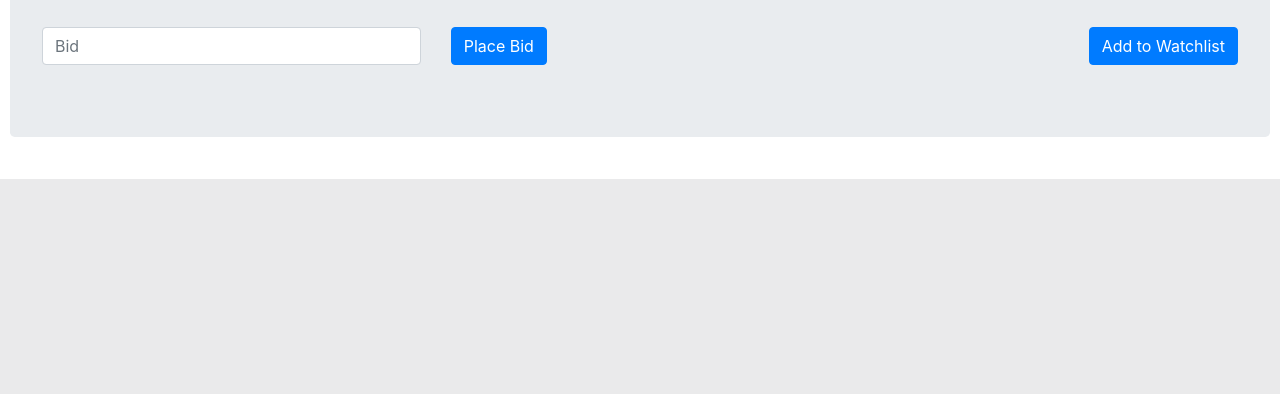
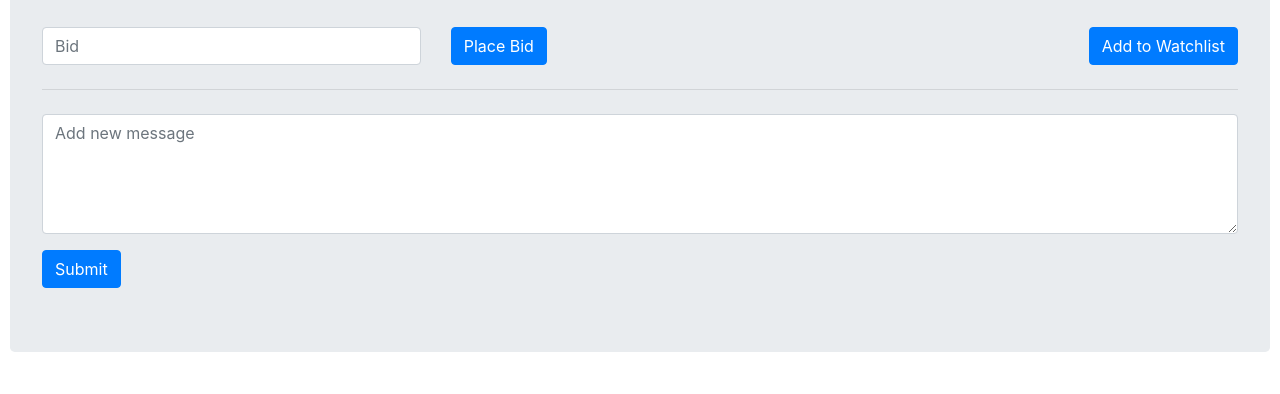
Before and after one commit to fabimass/ecommerce, a Django app: page /listings/2 in a window 1280 px wide. Shown: the part 653-1047 px from the top of the page. Before the commit the page ends 832 px from the top, so only its background shows below. Run offline with Django 3.2, Linux system fonts and the light colour scheme; a user stored in the database is signed in; data comes from the database, SQL or seed files in the repository; both versions use the stored data as it was after the commit; some libraries are stand-ins or nearby versions.

Commit message:
adding comment post

```diff
--- a/auctions/forms.py
+++ b/auctions/forms.py
@@ -19,3 +19,9 @@ class BidForm(forms.Form):
     price = forms.DecimalField(label='', required=True, decimal_places=2, widget=forms.NumberInput(attrs={
         'class': 'form-control',
         'placeholder': 'Bid'}))
+
+class MessageForm(forms.Form):
+    message = forms.CharField(label='', required=True, widget=forms.Textarea(attrs={
+        'class': 'form-control',
+        'placeholder': 'Add new message',
+        'style': 'height: 120px'}))
--- a/auctions/models.py
+++ b/auctions/models.py
@@ -38,11 +38,13 @@ class Bid(models.Model):
     date = models.DateTimeField()
 
     def __str__(self):
-        return f"${self.bid} - {self.bidded_by}"
+        return f"${self.bid} - {self.bidded_by} on {self.item}"
 
 class Comment(models.Model):
     comment = models.CharField(max_length=500)
     item = models.ForeignKey(Listing, on_delete=models.CASCADE, related_name="comments")
+    commented_by = models.ForeignKey(User, on_delete=models.CASCADE, related_name="comments")
+    date = models.DateTimeField()
 
     def __str__(self):
-        return f"{self.item}: {self.comment}"
+        return f"{self.comment} - {self.commented_by} on {self.item}"
--- a/auctions/templates/auctions/listing.html
+++ b/auctions/templates/auctions/listing.html
@@ -48,7 +48,7 @@
                             <form class="row" action="{% url 'listing' listing.id %}" method="post">
                                 {% csrf_token %}
                                 <div class="col-8">
-                                    {{ form }}
+                                    {{ bid_form }}
                                 </div>
                                 <div class="col-4">
                                     <input type="submit" value="Place Bid" class="btn btn-primary">
@@ -97,6 +97,15 @@
                 </div>
             {% endif %}
 
+            <hr class="my-4">
+            <form action="{% url 'comment' listing.id %}" method="post">
+                {% csrf_token %}
+                <div class="form-group">
+                    {{ message_form }}
+                </div>
+                <input type="submit" value="Submit" class="btn btn-primary">
+            </form>
+
         {% endif %}
 
     </div>
--- a/auctions/urls.py
+++ b/auctions/urls.py
@@ -12,5 +12,6 @@ urlpatterns = [
     path("watchlist", views.watchlist, name="watchlist"),
     path("watch/<int:id>", views.watch, name="watch"),
     path("unwatch/<int:id>", views.unwatch, name="unwatch"),
-    path("close/<int:id>", views.close, name="close")
+    path("close/<int:id>", views.close, name="close"),
+    path("comment/<int:id>", views.comment, name="comment")
 ]
--- a/auctions/views.py
+++ b/auctions/views.py
@@ -5,8 +5,8 @@ from django.shortcuts import render
 from django.urls import reverse
 from datetime import datetime
 
-from .models import User, Listing, Bid
-from .forms import ListingForm, BidForm
+from .models import User, Listing, Bid, Comment
+from .forms import ListingForm, BidForm, MessageForm
 
 
 def index(request):
@@ -120,15 +120,17 @@ def listing(request, id):
             return render(request, "auctions/listing.html", {
                             "listing": listing,
                             "watchlisted": watchlisted,
-                            "form": BidForm(),
-                            "bid_status": bid_status
+                            "bid_form": BidForm(),
+                            "bid_status": bid_status,
+                            "message_form": MessageForm()
                         })
 
         else:
             return render(request, "auctions/listing.html", {
                 "listing": listing,
                 "watchlisted": watchlisted,
-                "form": BidForm(),
+                "bid_form": BidForm(),
+                "message_form": MessageForm()
             })
     except:
         return render(request, "auctions/404.html")
@@ -170,3 +172,18 @@ def close(request, id):
             listing.save()
 
     return HttpResponseRedirect(reverse("listing", args=[id]))
+
+
+def comment(request, id):
+    if request.method == "POST":
+        listing = Listing.objects.get(pk=id)
+        form = MessageForm(request.POST)
+        if form.is_valid():
+            message = Comment(
+                comment=form.cleaned_data["message"],
+                item=listing,
+                commented_by=request.user,
+                date=datetime.now())
+            message.save()
+
+    return HttpResponseRedirect(reverse("listing", args=[id]))
```
Also changed, not shown: auctions/migrations/0015_comment_commented_by_comment_date.py (added), db.sqlite3.
